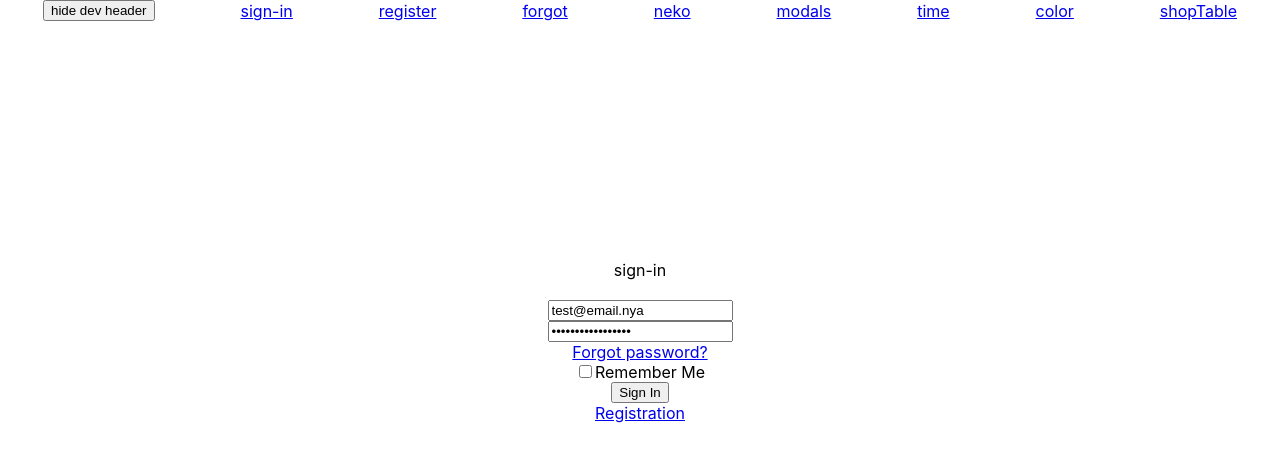
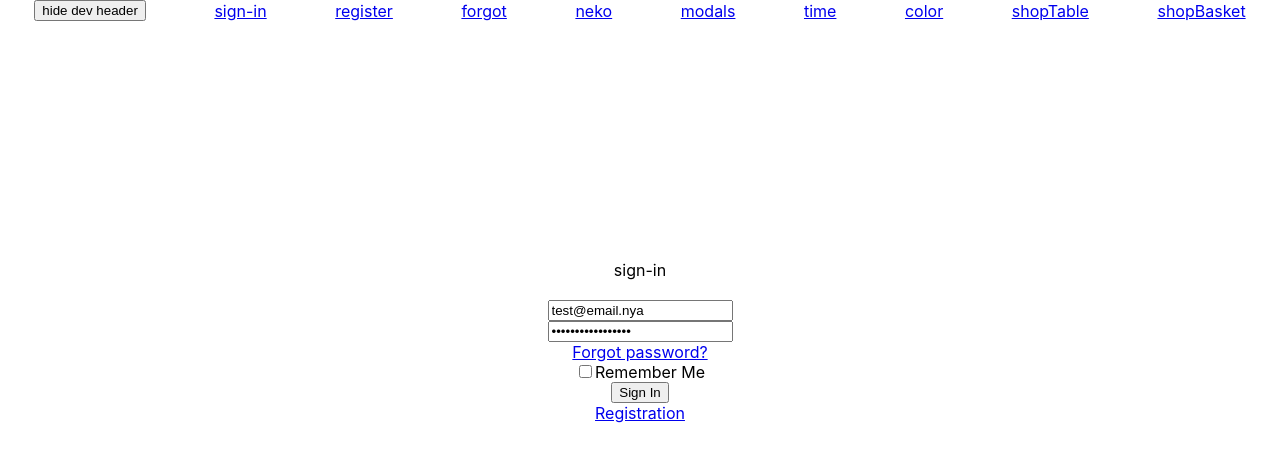
Before and after one commit to IgnatZakalinsky/neko-shop, a React (Create React App) app: page /#/sign-in in a window 1280 px wide. Both pictures are taken after a click on the button "show dev header". Shown: the top 462 px of the page. Built offline with nearby package versions, Linux system fonts and the light colour scheme.

Commit message:
add basket page

```diff
--- a/src/neko-1-main/m-1-ui/Header.tsx
+++ b/src/neko-1-main/m-1-ui/Header.tsx
@@ -4,7 +4,7 @@ import {
     SIGN_IN_PATH, REGISTER_PATH, FORGOT_PATH,
     NEKO_PATH,
     TEST_MODALS_PATH, TEST_TIME_PATH, TEST_COLOR_PATH,
-    SHOP_TABLE_PATH,
+    SHOP_TABLE_PATH, SHOP_BASKET_PATH
 } from './Routes';
 import {FlexAlignCenterSpaceAroundWrap} from "../../neko-3-styles/flex-containers";
 
@@ -26,6 +26,7 @@ const Header: React.FC = () => {
             {show && <NavLink to={TEST_COLOR_PATH}>color</NavLink>}
 
             {show && <NavLink to={SHOP_TABLE_PATH}>shopTable</NavLink>}
+            {show && <NavLink to={SHOP_BASKET_PATH}>shopBasket</NavLink>}
         </div>
     );
 };
--- a/src/neko-1-main/m-1-ui/Routes.tsx
+++ b/src/neko-1-main/m-1-ui/Routes.tsx
@@ -8,6 +8,7 @@ import ModalsPage from "../../neko-2-features/f-3-common/c-2-modals/modals-1-ui/
 import TimePage from "../../neko-2-features/f-3-common/c-3-time/t-1-ui/TimePage";
 import ColorPage from '../../neko-2-features/f-3-common/c-4-color/c-1-ui/ColorPage';
 import TablePage from "../../neko-2-features/f-5-shop/s-1-table-page/tp-1-ui/TablePage";
+import BasketPage from "../../neko-2-features/f-5-shop/s-2-basket-page/bp-1-ui/BasketPage";
 
 // all project paths
 export const SIGN_IN_PATH = '/sign-in';
@@ -21,6 +22,7 @@ export const TEST_TIME_PATH = '/test-time';
 export const TEST_COLOR_PATH = '/test-color';
 
 export const SHOP_TABLE_PATH = '/shop-table';
+export const SHOP_BASKET_PATH = '/shop-basket';
 
 const Routes: React.FC = () => {
     return (
@@ -38,6 +40,7 @@ const Routes: React.FC = () => {
             <Route path={TEST_COLOR_PATH} render={() => <ColorPage/>}/>
 
             <Route path={SHOP_TABLE_PATH} render={() => <TablePage/>}/>
+            <Route path={SHOP_BASKET_PATH} render={() => <BasketPage/>}/>
         </>
     );
 };
--- a/src/neko-2-features/f-3-common/c-5-table/t-1-table/t-2-bll/b-2-redux/tableInitialState.ts
+++ b/src/neko-2-features/f-3-common/c-5-table/t-1-table/t-2-bll/b-2-redux/tableInitialState.ts
@@ -23,7 +23,11 @@ export interface ITableState {
     shop: {
         items: IShopTable[];
         settings: IShopSettings;
-    }
+    };
+    shopBasket: {
+        items: IShopTable[];
+        settings: IShopSettings;
+    };
 
 }
 
@@ -31,19 +35,7 @@ export type ITables = 'shop';
 
 export const tableInitialState: ITableState = {
     shop: {
-        items: [
-            // {
-            //     id: '0,234535325',
-            //     productName: 'Tesla Cybertruck',
-            //     price: 40000,
-            // },
-            // {
-            //     id: '0,234535326',
-            //     productName: 'Tesla X',
-            //     price: 35000,
-            // },
-
-        ],
+        items: [],
         settings: {
             minPrice: 1000,
             maxPrice: 9000,
@@ -58,5 +50,23 @@ export const tableInitialState: ITableState = {
             page: 1,
             pageCount: 10,
         }
-    }
+    },
+    shopBasket: {
+        items: [],
+        settings: {
+            minPrice: 1000,
+            maxPrice: 9000,
+            min: 1000,
+            max: 9000,
+
+            searchName: '',
+
+            sortProducts: '',
+
+            productTotalCount: 7,
+            page: 1,
+            pageCount: 10,
+        }
+    },
+
 };
--- a/src/neko-2-features/f-3-common/c-5-table/table-2-search/PriceRange.tsx
+++ b/src/neko-2-features/f-3-common/c-5-table/t-5-search/PriceRange.tsx
@@ -3,6 +3,7 @@ import {Range, getTrackBackground} from 'react-range';
 import {useDispatch, useSelector} from "react-redux";
 import {setMinMax} from "../t-1-table/t-2-bll/b-2-redux/tableActions";
 import {IAppStore} from "../../../../neko-1-main/m-2-bll/store";
+import {FlexCenterCenter} from "../../../../neko-3-styles/flex-containers";
 
 const PriceRange: React.FC = () => {
     const {shop} = useSelector((store: IAppStore) => store.tables);
@@ -67,9 +68,7 @@ const PriceRange: React.FC = () => {
                         width: '12px',
                         borderRadius: '1px',
                         backgroundColor: '#FFF',
-                        display: 'flex',
-                        justifyContent: 'center',
-                        alignItems: 'center',
+                        ...FlexCenterCenter,
                         boxShadow: '0px 2px 6px #AAA',
                     }}
                 >
@@ -89,13 +88,7 @@ const PriceRange: React.FC = () => {
                         {values[index].toFixed(0)}
                         {/*// 10.12345 => 10; (1) => 10.1; (2) > 10.12; ...*/}
                     </div>
-                    <div
-                        style={{
-                            height: '16px',
-                            width: '5px',
-                            backgroundColor: isDragged ? '#548BF4' : '#CCC'
-                        }}
-                    />
+                    <div style={{height: '16px', width: '5px', backgroundColor: isDragged ? '#548BF4' : '#CCC'}}/>
                 </div>
             )}
         />
--- a/src/neko-2-features/f-5-shop/s-1-table-page/tp-1-ui/TablePage.tsx
+++ b/src/neko-2-features/f-5-shop/s-1-table-page/tp-1-ui/TablePage.tsx
@@ -1,6 +1,6 @@
 import React from 'react';
 import ShopTableContainer from "./ShopTableContainer";
-import Search from "../../../f-3-common/c-5-table/table-2-search/Search";
+import Search from "../../../f-3-common/c-5-table/t-5-search/Search";
 import ShopPagination from "./u-1-buttons/ShopPagination";
 
 const TablePage: React.FC = () => {
--- a/src/neko-2-features/f-5-shop/s-1-table-page/tp-1-ui/shopTableModel.tsx
+++ b/src/neko-2-features/f-5-shop/s-1-table-page/tp-1-ui/shopTableModel.tsx
@@ -1,6 +1,6 @@
 import React from 'react';
 import {ITableModel} from "../../../f-3-common/c-5-table/t-1-table/t-1-ui/Table";
-import SortButton from "../../../f-3-common/c-5-table/table-4-sort-button/SortButton";
+import SortButton from "../../../f-3-common/c-5-table/t-6-sort-button/SortButton";
 import {IShopTable} from "../../../f-3-common/c-5-table/t-1-table/t-2-bll/b-2-redux/tableInitialState";
 import AddUpdateProductModal from "./u-1-buttons/AddUpdateProductModal";
 import DeleteProductModal from "./u-1-buttons/DeleteProductModal";
--- /dev/null
+++ b/src/neko-2-features/f-5-shop/s-2-basket-page/bp-1-ui/BasketPage.tsx
@@ -0,0 +1,15 @@
+import React from 'react';
+import Search from "../../../f-3-common/c-5-table/t-5-search/Search";
+
+const BasketPage: React.FC = () => {
+    return (
+        <>
+            basket
+            {/*<Search/>*/}
+            {/*<ShopTableContainer/>*/}
+            {/*<ShopPagination/>*/}
+        </>
+    );
+};
+
+export default BasketPage;
```
Also changed, not shown: src/neko-2-features/f-3-common/c-5-table/t-5-search/Search.tsx (renamed from src/neko-2-features/f-3-common/c-5-table/table-2-search/Search.tsx), src/neko-2-features/f-3-common/c-5-table/t-6-sort-button/SortButton.tsx (renamed from src/neko-2-features/f-3-common/c-5-table/table-4-sort-button/SortButton.tsx).
